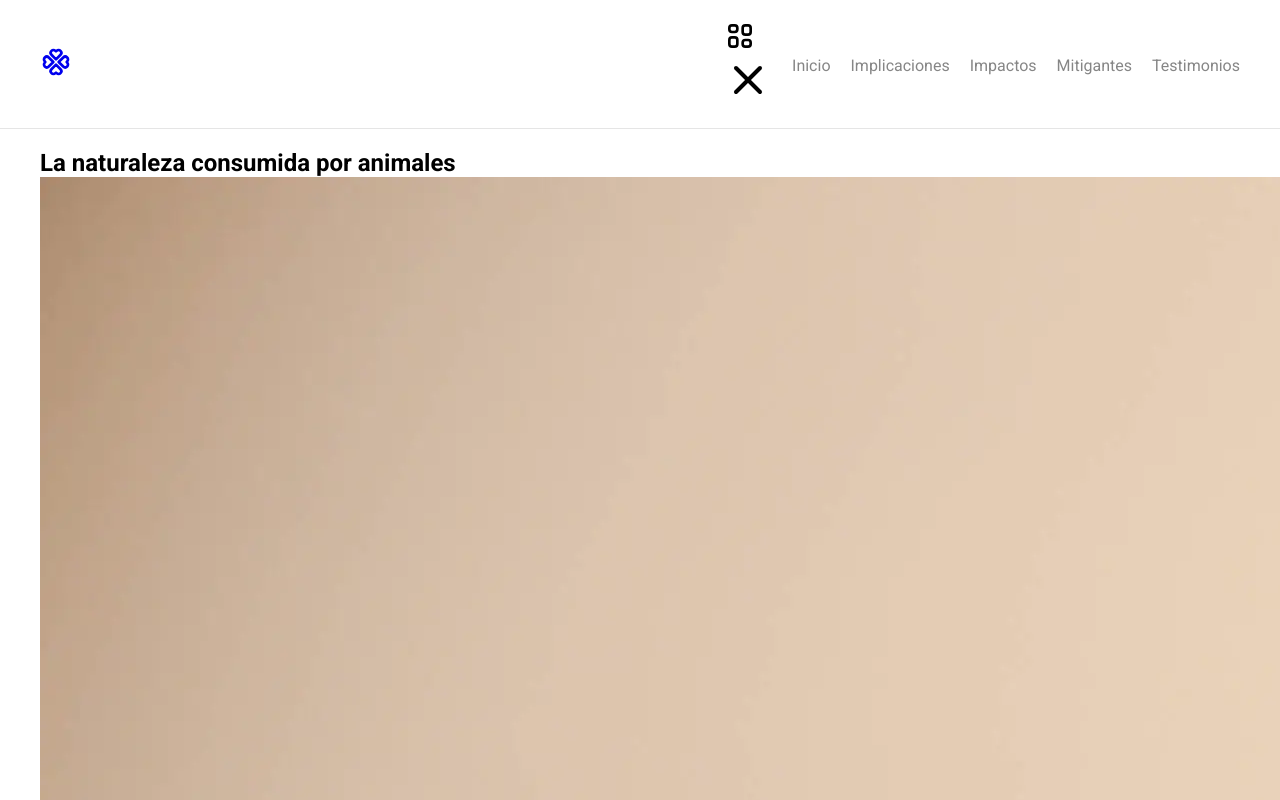
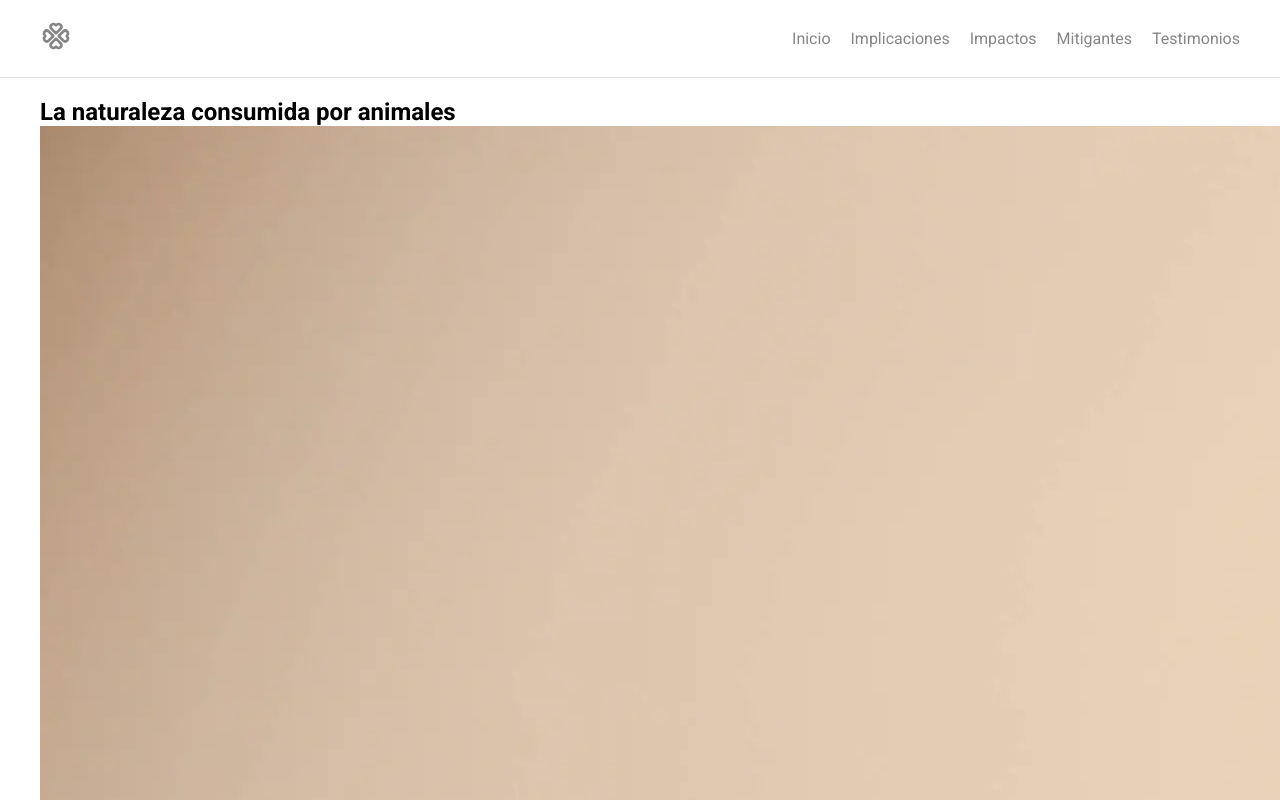
Before and after one commit to Gabito-Amateur/Project-HTML-CSS-JSS-JC, a plain HTML site: page index.html in a window 1280 px wide. Shown: the top 800 px of the page. Drawn offline with Linux system fonts and the light colour scheme; a script that the page names is missing.

Commit message:
Correciones en header y nav

```diff
--- a/index.html
+++ b/index.html
@@ -16,7 +16,7 @@
 <body>
   <header class="header">
     <section class="container header__container">
-      <a href="#">
+      <a class="header__link" href="#">
         <i class="header__logo">
           <svg xmlns="http://www.w3.org/2000/svg" class="icon icon-tabler icon-tabler-clover" width="32" height="32"
             viewBox="0 0 24 24" stroke-width="2" stroke="currentColor" fill="none" stroke-linecap="round"
@@ -39,29 +39,7 @@
       </a>
 
       <nav>
-        <i class="header__logo header__open">
-          <svg xmlns="http://www.w3.org/2000/svg" class="icon icon-tabler icon-tabler-layout-2" width="32" height="32"
-            viewBox="0 0 24 24" stroke-width="2" stroke="currentColor" fill="none" stroke-linecap="round"
-            stroke-linejoin="round">
-            <path stroke="none" d="M0 0h24v24H0z" fill="none"></path>
-            <path d="M4 4m0 2a2 2 0 0 1 2 -2h2a2 2 0 0 1 2 2v1a2 2 0 0 1 -2 2h-2a2 2 0 0 1 -2 -2z"></path>
-            <path d="M4 13m0 2a2 2 0 0 1 2 -2h2a2 2 0 0 1 2 2v3a2 2 0 0 1 -2 2h-2a2 2 0 0 1 -2 -2z"></path>
-            <path d="M14 4m0 2a2 2 0 0 1 2 -2h2a2 2 0 0 1 2 2v3a2 2 0 0 1 -2 2h-2a2 2 0 0 1 -2 -2z"></path>
-            <path d="M14 15m0 2a2 2 0 0 1 2 -2h2a2 2 0 0 1 2 2v1a2 2 0 0 1 -2 2h-2a2 2 0 0 1 -2 -2z"></path>
-          </svg>
-        </i>
         <ul class="header__menu">
-          <li class="header__close">
-            <i class="header__logo">
-              <svg xmlns="http://www.w3.org/2000/svg" class="icon icon-tabler icon-tabler-x" width="48" height="48"
-                viewBox="0 0 24 24" stroke-width="2" stroke="currentColor" fill="none" stroke-linecap="round"
-                stroke-linejoin="round">
-                <path stroke="none" d="M0 0h24v24H0z" fill="none"></path>
-                <path d="M18 6l-12 12"></path>
-                <path d="M6 6l12 12"></path>
-              </svg>
-            </i>
-          </li>
           <li><a class="header__link header__link--active" href="#">Inicio</a></li>
           <li><a class="header__link" href="#implications">Implicaciones</a></li>
           <li><a class="header__link" href="#impacts">Impactos</a></li>
```
